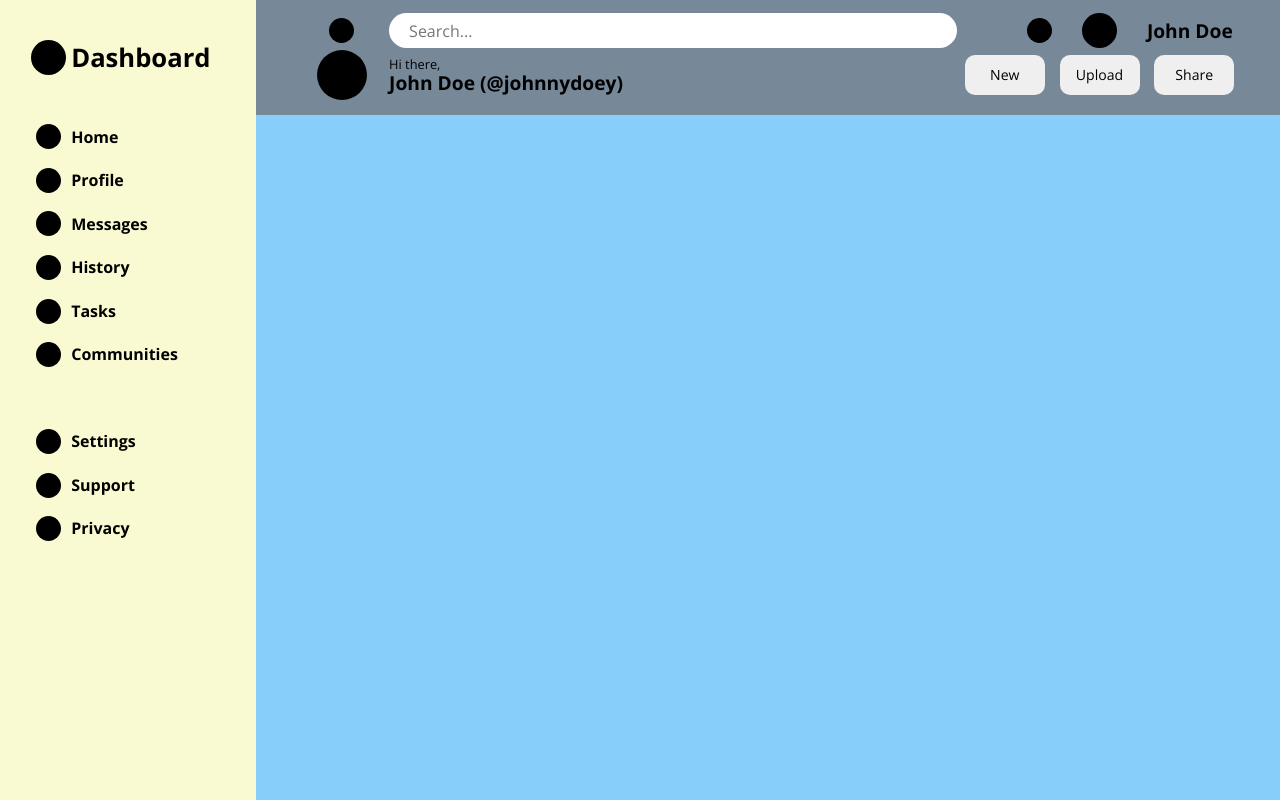
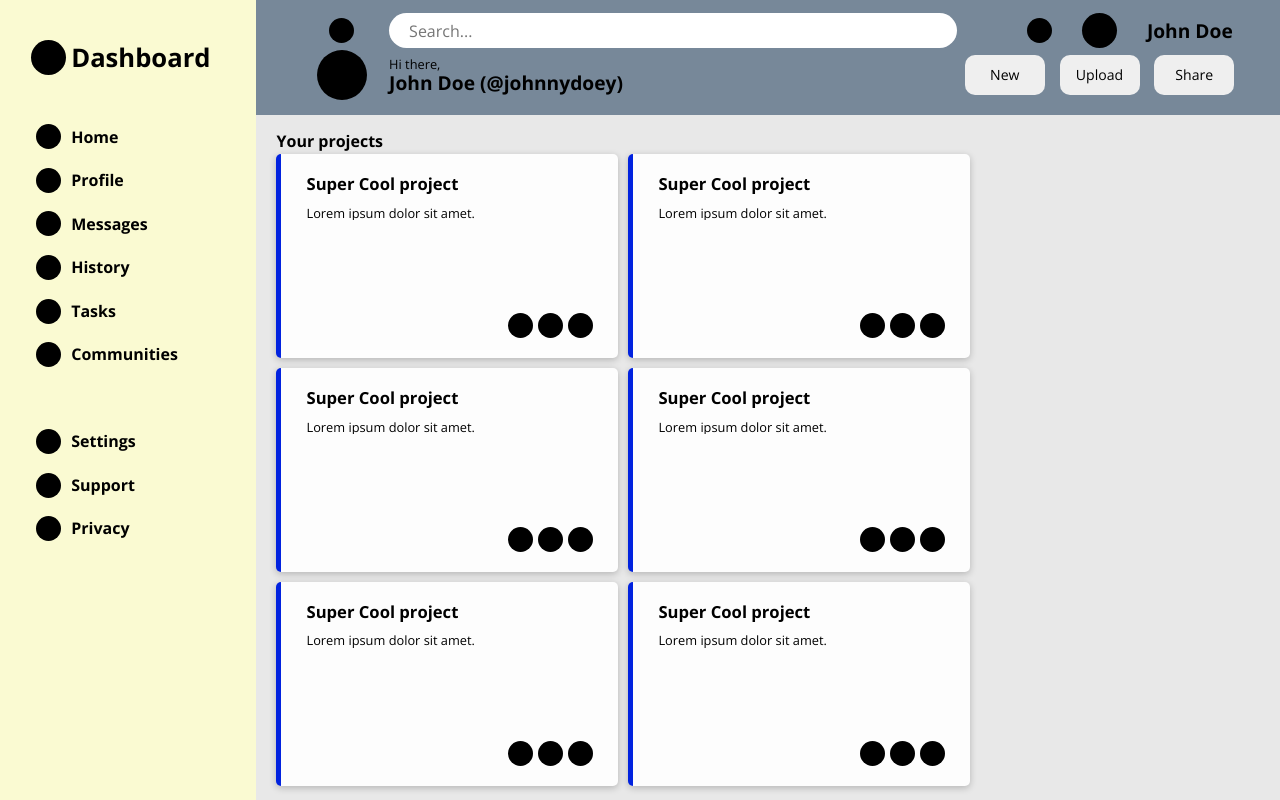
Before and after one commit to danibassprod/admin-dashboard, a plain HTML site: page index.html in a window 1280 px wide. Drawn offline with nearby package versions, Linux system fonts and the light colour scheme.

Commit message:
Add left cards layout and placeholders

```diff
--- a/css/styles.css
+++ b/css/styles.css
@@ -8,6 +8,7 @@ body {
 
 .container {
     height: 100vh;
+    background-color: #e8e8e8;
     display: grid;
     grid-template-columns: 1fr 4fr;
     grid-template-rows: minmax(100px, 9vw);
@@ -36,8 +37,17 @@ body {
     }
 
     > .content {
+        width: 96%;
+        height: 96%;
         grid-area: content;
-        background-color: lightskyblue;
+        justify-self: center;
+        align-self: center;
+        display: grid;
+        grid-template-columns: 2.4fr 1fr;
+        grid-template-rows: minmax(25px, 2vw);
+        grid-template-areas: "text1 text2"
+                             "left-wrapper right-wrapper";
+
     }
 }
 
@@ -215,3 +225,59 @@ button {
 .share {
     grid-area: share;
 }
+
+/* Content styling */
+
+.text {
+    grid-area: text1;
+    align-self: center;
+    font-weight: bold;
+}
+
+.left-wrapper {
+    grid-area: left-wrapper;
+    display: grid;
+    gap: 10px;
+    grid-template-columns: repeat(2, 1fr);
+    grid-template-rows: repeat(auto-fit, minmax(50px, 1fr));
+    > .card {
+        width: 100%;
+        height: 100%;
+        box-shadow: 0px 2px 7px 0px #00000038;
+        background-color: rgb(253, 253, 253);
+        border-left: 5px solid rgb(1, 34, 223);
+        border-radius: 5px;
+        padding: 20px 25px;
+        box-sizing: border-box;
+        display: flex;
+        flex-direction: column;
+        gap: 12px;
+
+        > h4 {
+            margin: 0;
+            font-size: min(1.8rem, 1.3vw);
+        }
+
+        > p {
+            margin-bottom: auto;
+            font-size: min(1.5rem, 1vw);
+            overflow: hidden;
+        }
+    }
+}
+
+.card-icons {
+    display: flex;
+    gap: 5px;
+    align-self: end;
+    > div {
+        width: 25px;
+        height: 25px;
+        background-color: black;
+        border-radius: 50%;
+    }
+}
+
+.right-wrapper {
+    grid-area: right-wrapper;
+}
--- a/index.html
+++ b/index.html
@@ -70,7 +70,56 @@
         </div>
 
         <div class="content">
+            <p class="text">Your projects</p>
+            <div class="left-wrapper">
+                <div class="card 1">
+                    <h4>Super Cool project</h3>
+                    <p>Lorem ipsum dolor sit amet.</p>
+                    <div class="card-icons">
+                        <div class=""></div>
+                        <div class=""></div>
+                        <div class=""></div>
+                    </div>
+                </div>
+                <div class="card 2"><h4>Super Cool project</h3>
+                    <p>Lorem ipsum dolor sit amet.</p>
+                    <div class="card-icons">
+                        <div class=""></div>
+                        <div class=""></div>
+                        <div class=""></div>
+                    </div></div>
+                <div class="card 3"><h4>Super Cool project</h3>
+                    <p>Lorem ipsum dolor sit amet.</p>
+                    <div class="card-icons">
+                        <div class=""></div>
+                        <div class=""></div>
+                        <div class=""></div>
+                    </div></div>
+                <div class="card 4"><h4>Super Cool project</h3>
+                    <p>Lorem ipsum dolor sit amet.</p>
+                    <div class="card-icons">
+                        <div class=""></div>
+                        <div class=""></div>
+                        <div class=""></div>
+                    </div></div>
+                <div class="card 5"><h4>Super Cool project</h3>
+                    <p>Lorem ipsum dolor sit amet.</p>
+                    <div class="card-icons">
+                        <div class=""></div>
+                        <div class=""></div>
+                        <div class=""></div>
+                    </div></div>
+                <div class="card 6"><h4>Super Cool project</h3>
+                    <p>Lorem ipsum dolor sit amet.</p>
+                    <div class="card-icons">
+                        <div class=""></div>
+                        <div class=""></div>
+                        <div class=""></div>
+                    </div></div>
+            </div>
+            <div class="right-wrapper">
 
+            </div>
         </div>
 
     </div>
```
